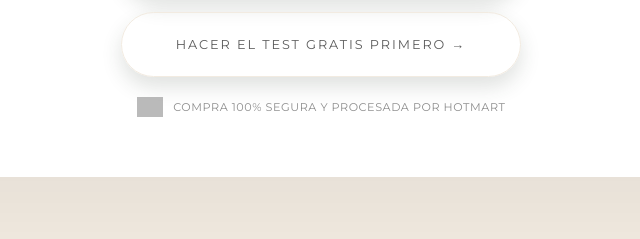
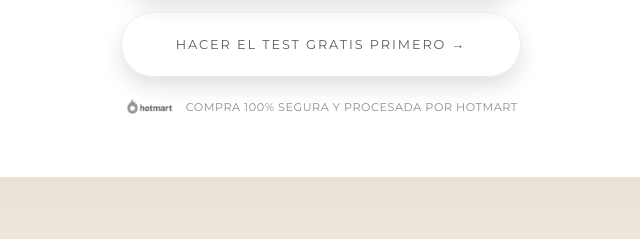
Before and after one commit to lferreyra/ayurveda, a plain HTML site: page index.html in a window 1280 px wide. Shown: the part 6778-7017 px from the top of the page, 319-959 px from the left. Drawn offline with nearby package versions, Linux system fonts and the light colour scheme; grey boxes are pictures that could not be loaded.

Commit message:
Update index.html

```diff
--- a/index.html
+++ b/index.html
@@ -878,7 +878,7 @@
                         </a>
                     </div>
                     <div class="hotmart-trust">
-                        <img src="https://logodownload.org/wp-content/uploads/2019/07/hotmart-logo.png" alt="Hotmart">
+                        <img src="hotmart-logo.png" alt="Hotmart">
                         <span>Compra 100% Segura y Procesada por Hotmart</span>
                     </div>
                 </div>
```
